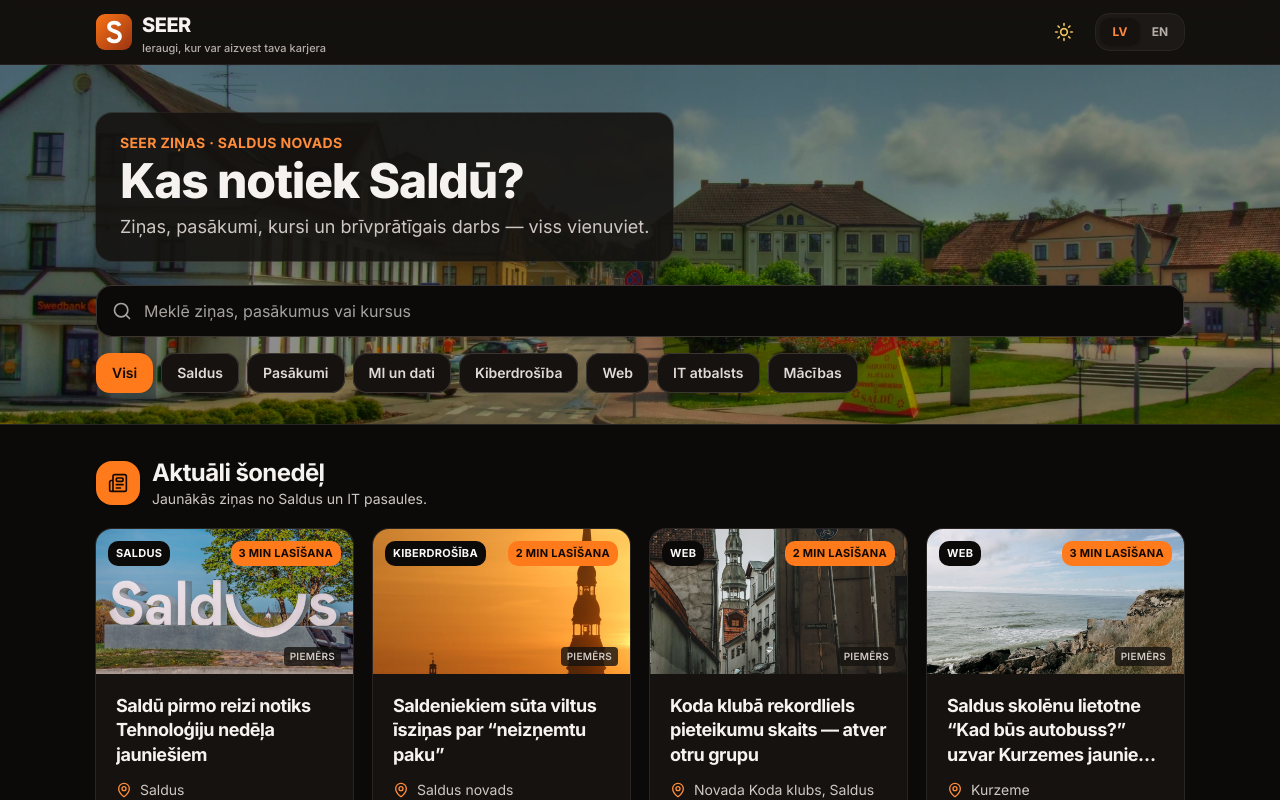
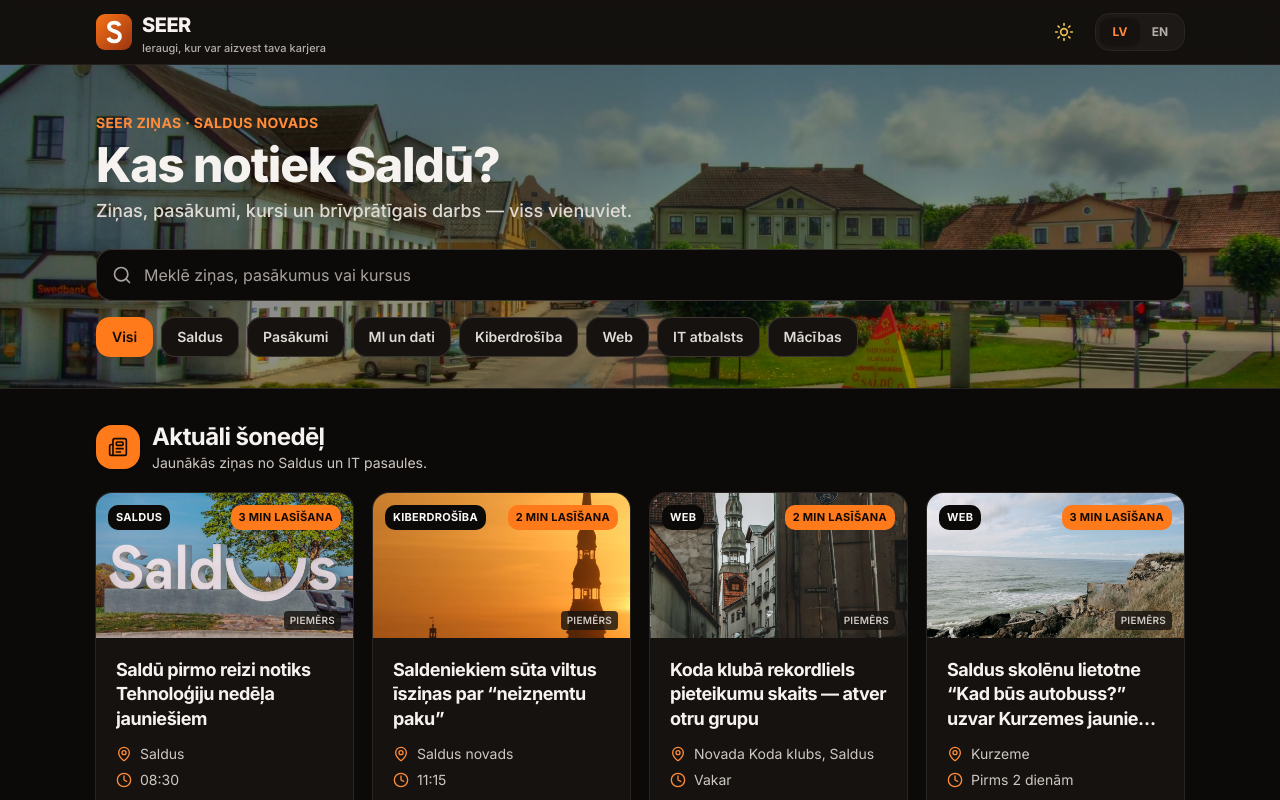
Before and after one commit to EdvardsLinde/Project-Ere, a React (Vite) app: page /news in a window 1280 px wide. Shown: the top 800 px of the page. Built offline with nearby package versions, Linux system fonts and the light colour scheme.

Commit message:
Revert "News hero: put the heading text on a solid panel over the photo"
This reverts commit 79904c3.

Co-Authored-By: Claude Opus 5.5 <noreply@anthropic.com>
Claude-Session: https://claude.ai/code/session_01Q4eRBs9GnLF6MGCxy9wsFT

```diff
--- a/src/features/news/News.tsx
+++ b/src/features/news/News.tsx
@@ -34,11 +34,12 @@ export function News() {
       <section className="relative -mt-5 bg-card pt-8 pb-6 shadow-[0_0_0_100vmax_var(--color-card)] [clip-path:inset(0_-100vmax)] after:absolute after:-inset-x-[100vmax] after:bottom-0 after:h-px after:bg-slate-200 sm:-mt-8 sm:pt-12 sm:pb-8">
         <HeroBackdrop />
         <div className="relative">
-          {/* Solid panel behind the text: the photo stays bright around it, the text always reads. */}
-          <div className="inline-block max-w-full rounded-2xl bg-card/90 px-5 py-4 shadow-lift ring-1 ring-slate-200/60 sm:px-6 sm:py-5">
-            <p className="text-xs font-bold tracking-wide text-accent-600 uppercase sm:text-sm">{t.news.heroEyebrow}</p>
-            <h1 className="mt-1 text-4xl font-extrabold tracking-tight text-slate-900 sm:text-5xl">{t.news.heroTitle}</h1>
-            <p className="mt-2 text-base text-slate-600 sm:text-lg">{t.news.heroSubtitle}</p>
+          <p className="text-xs font-bold tracking-wide text-accent-600 uppercase sm:text-sm">{t.news.heroEyebrow}</p>
+          <div className="mt-2 flex flex-wrap items-end justify-between gap-x-6 gap-y-2">
+            <div>
+              <h1 className="text-4xl font-extrabold tracking-tight text-slate-900 sm:text-5xl">{t.news.heroTitle}</h1>
+              <p className="mt-2 text-base font-medium text-slate-700 sm:text-lg">{t.news.heroSubtitle}</p>
+            </div>
           </div>
 
           <div className="mt-6">
```
